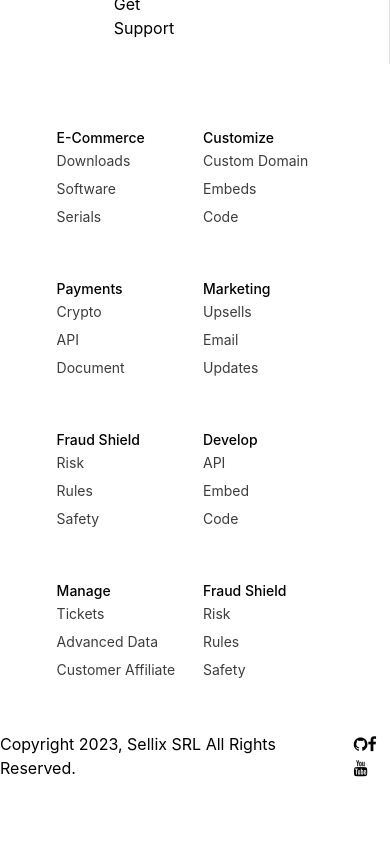
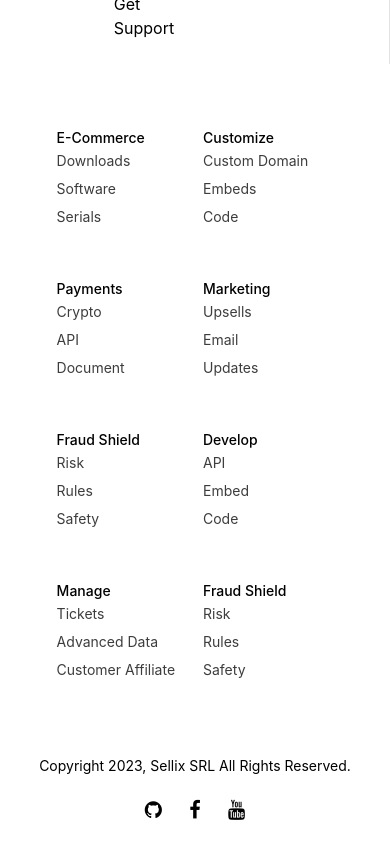
Before and after one commit to M4soudAlizadeh/newSellix, a React (Create React App) app: page / in a window 390 px wide. Shown: the part 7835-8679 px from the top of the page. Before the commit the page ends 8615 px from the top, so only its background shows below. Built offline with nearby package versions, Linux system fonts and the light colour scheme.

Commit message:
Footer continue for responsive with tailwind

```diff
--- a/src/pages/MainPageComponent/FooterSection.js
+++ b/src/pages/MainPageComponent/FooterSection.js
@@ -1,12 +1,12 @@
 import classes from "./FooterSection.module.css";
 const FooterSection = () => {
   return (
-    <div className="flex justify-between mx-auto max-w-MaxW">
+    <div className="flex items-center justify-between px-5 mx-auto text-sm h-28 max-w-MaxW mdMax:flex-col mdMax:justify-evenly">
       <p>Copyright 2023, Sellix SRL All Rights Reserved.</p>
-      <div>
-        <i class="fa fa-github"></i>
-        <i class="fa fa-facebook"></i>
-        <i class="fa fa-youtube"></i>
+      <div className="flex justify-around w-32">
+        <i class="fa fa-github" style={{ fontSize: "20px" }}></i>
+        <i class="fa fa-facebook" style={{ fontSize: "20px" }}></i>
+        <i class="fa fa-youtube" style={{ fontSize: "20px" }}></i>
       </div>
     </div>
   );
```
